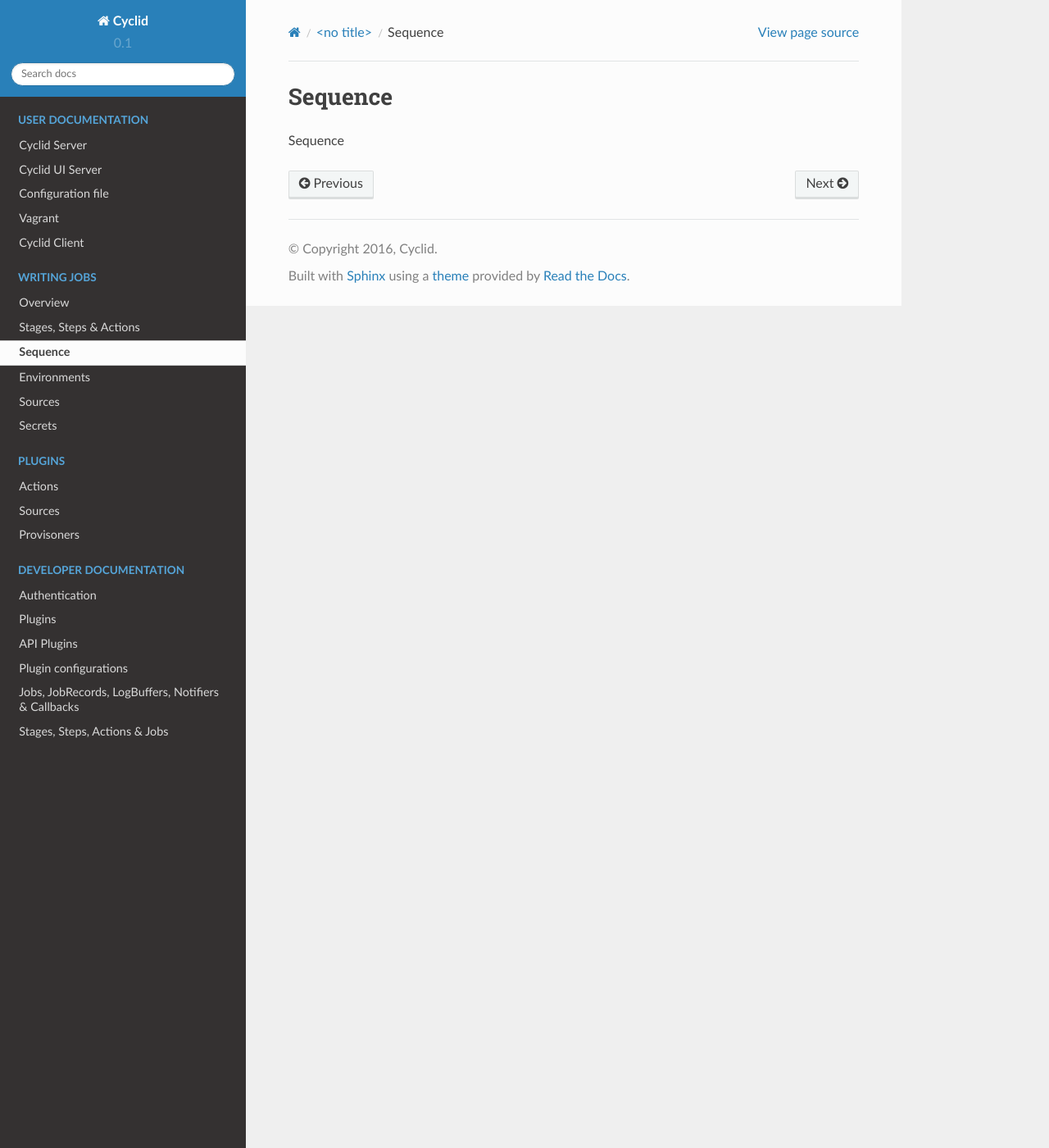
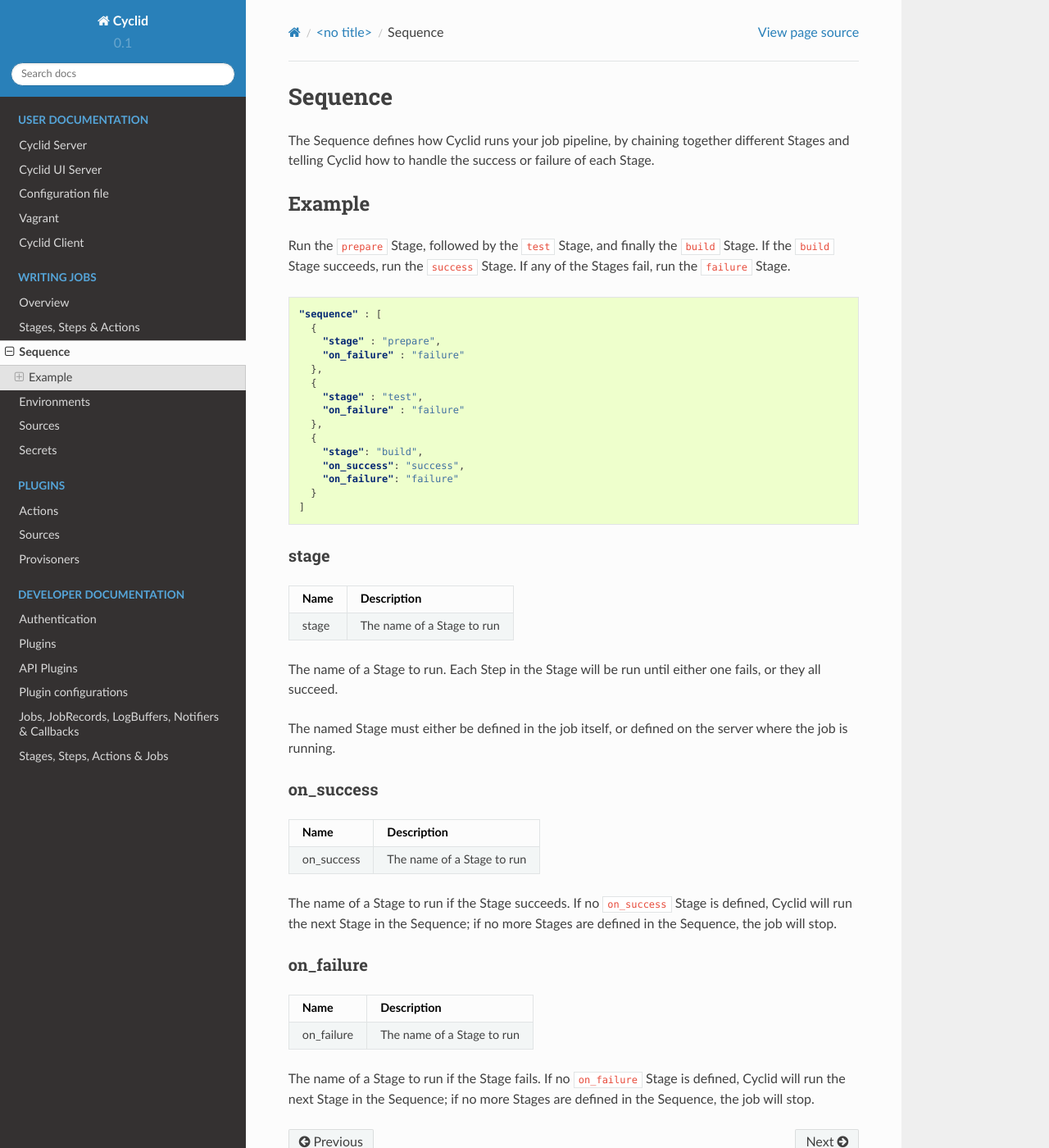
Before and after one commit to Cyclid/Cyclid-docs, a Sphinx documentation site: the page built from docs/jobs/sequence.rst, in a window 1280 px wide and 1400 px high. Shown: the whole window at 82% size. Built offline with Sphinx 7.4.7 and the Read the Docs theme 2.0.0, drawn with Linux system fonts in a browser that asks for light colours.

Commit message:
Document Sequences

```diff
--- a/docs/jobs/sequence.rst
+++ b/docs/jobs/sequence.rst
@@ -1,7 +1,77 @@
-.. _sequence:
+.. _sequence-info:
 
 ########
 Sequence
 ########
 
-Sequence
+The Sequence defines how Cyclid runs your job pipeline, by chaining together
+different Stages and telling Cyclid how to handle the success or failure of
+each Stage.
+
+*******
+Example
+*******
+
+Run the ``prepare`` Stage, followed by the ``test`` Stage, and finally the
+``build`` Stage. If the ``build`` Stage succeeds, run the ``success`` Stage.
+If any of the Stages fail, run the ``failure`` Stage.
+
+.. highlight:: json
+.. code:: json
+
+  "sequence" : [
+    {
+      "stage" : "prepare",
+      "on_failure" : "failure"
+    },
+    {
+      "stage" : "test",
+      "on_failure" : "failure"
+    },
+    {
+      "stage": "build",
+      "on_success": "success",
+      "on_failure": "failure"
+    }
+  ]
+
+stage
+=====
+
+====== ====================================================
+Name   Description
+====== ====================================================
+stage  The name of a Stage to run
+====== ====================================================
+
+The name of a Stage to run. Each Step in the Stage will be run until either
+one fails, or they all succeed.
+
+The named Stage must either be defined in the job itself, or defined on the
+server where the job is running.
+
+on_success
+==========
+
+========== ====================================================
+Name       Description
+========== ====================================================
+on_success The name of a Stage to run
+========== ====================================================
+
+The name of a Stage to run if the Stage succeeds. If no ``on_success`` Stage is
+defined, Cyclid will run the next Stage in the Sequence; if no more Stages are
+defined in the Sequence, the job will stop.
+
+on_failure
+==========
+
+========== ====================================================
+Name       Description
+========== ====================================================
+on_failure The name of a Stage to run
+========== ====================================================
+
+The name of a Stage to run if the Stage fails. If no ``on_failure`` Stage is
+defined, Cyclid will run the next Stage in the Sequence; if no more Stages are
+defined in the Sequence, the job will stop.
```
